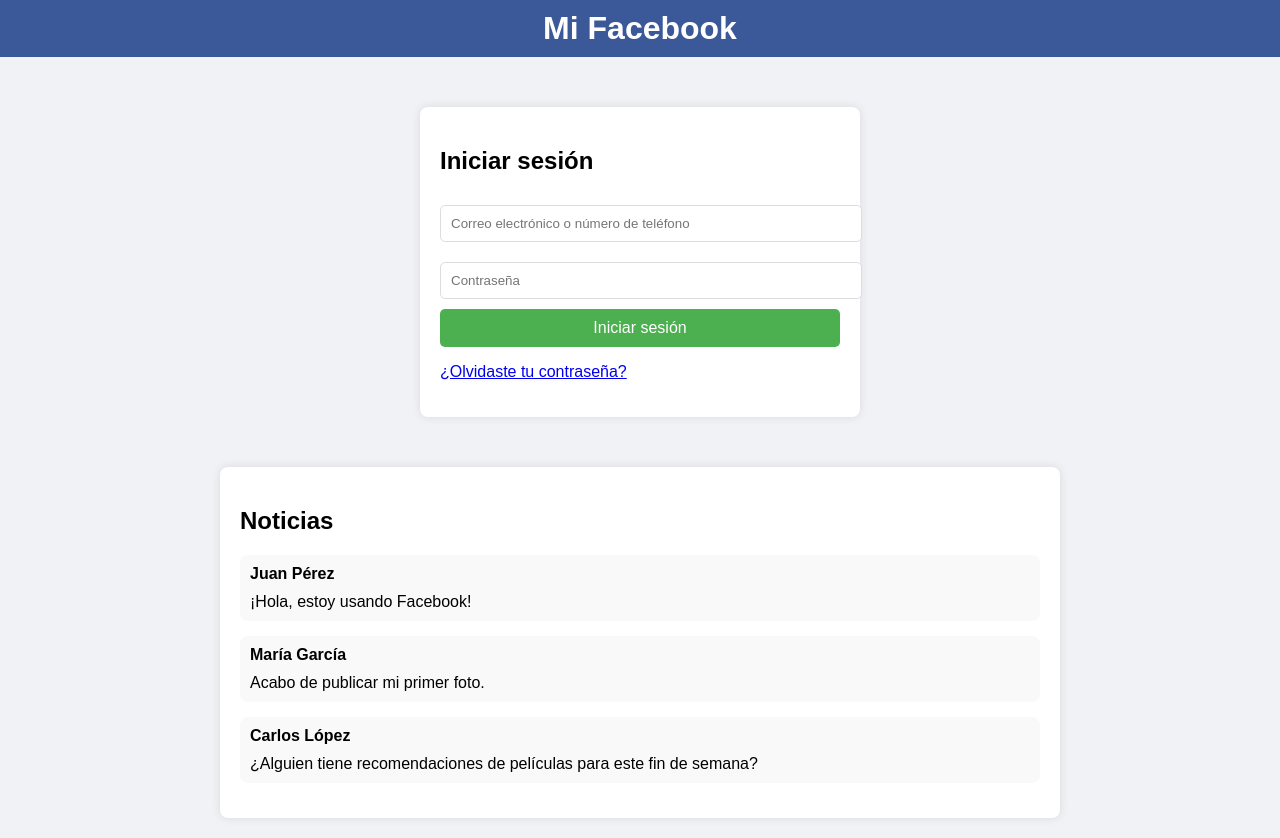
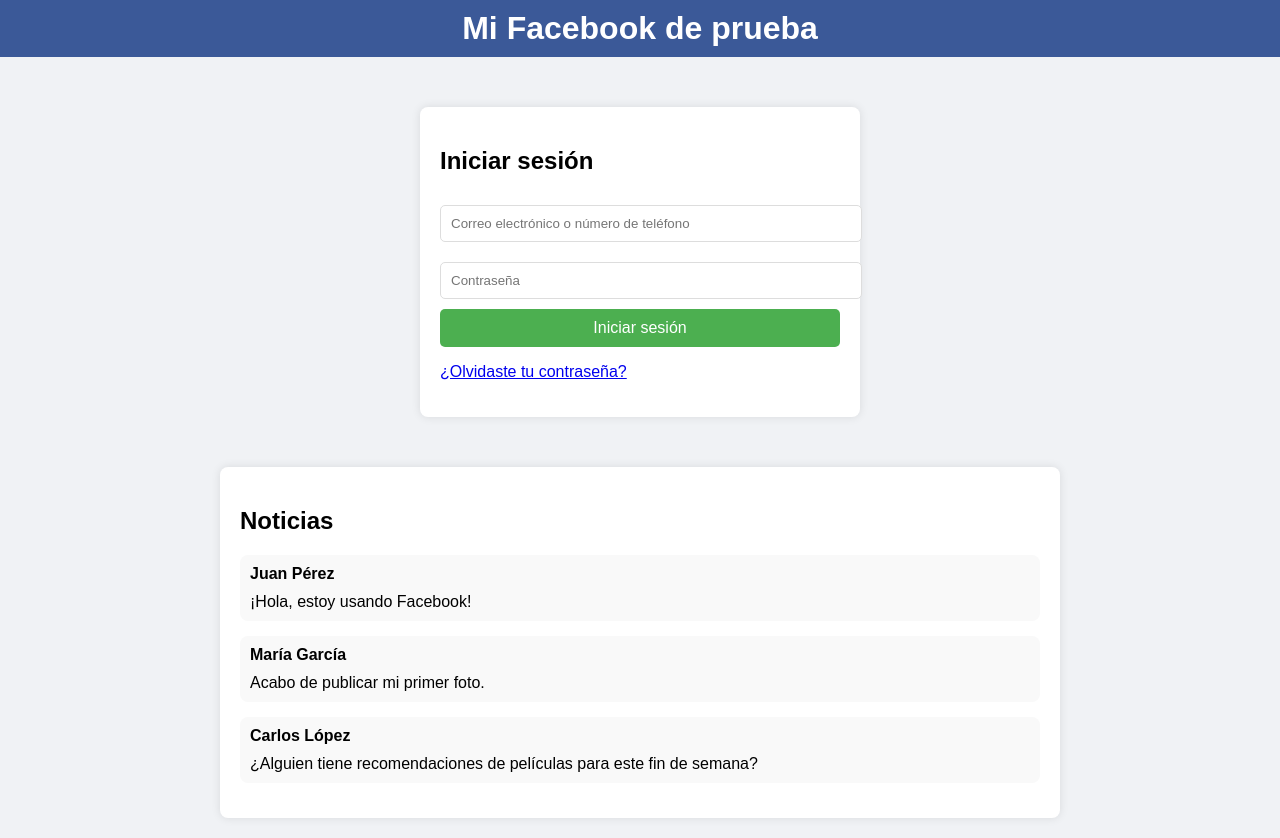
Before and after one commit to DeL120A/github-pages-1, a plain HTML site: page index.html in a window 1280 px wide. Drawn offline with Linux system fonts and the light colour scheme.

```diff
--- a/index.html
+++ b/index.html
@@ -76,7 +76,7 @@
 
     <!-- Encabezado -->
     <header>
-        <h1>Mi Facebook</h1>
+        <h1>Mi Facebook de prueba</h1>
     </header>
 
     <!-- Formulario de inicio de sesión -->
```
